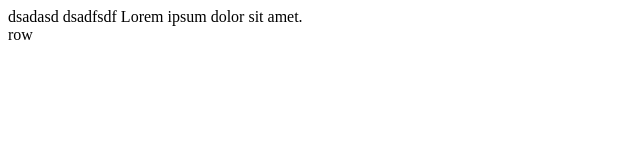
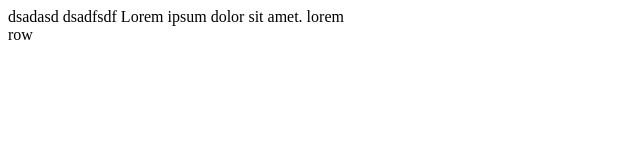
Before and after one commit to elmurodtoxtayev1993/elmurod, a plain HTML site: page index.html in a window 1280 px wide. Shown: the full height of the page, 0-640 px from the left. Drawn offline with Linux system fonts and the light colour scheme.

Commit message:
first commit 12

```diff
--- a/index.html
+++ b/index.html
@@ -16,7 +16,7 @@
             </tr>
 
             <tr>
-                <td>Lorem ipsum dolor sit amet.</td>
+                <td>Lorem ipsum dolor sit amet.</td> <td> lorem </td>
             </tr>
         </div>
     </div>row
```
